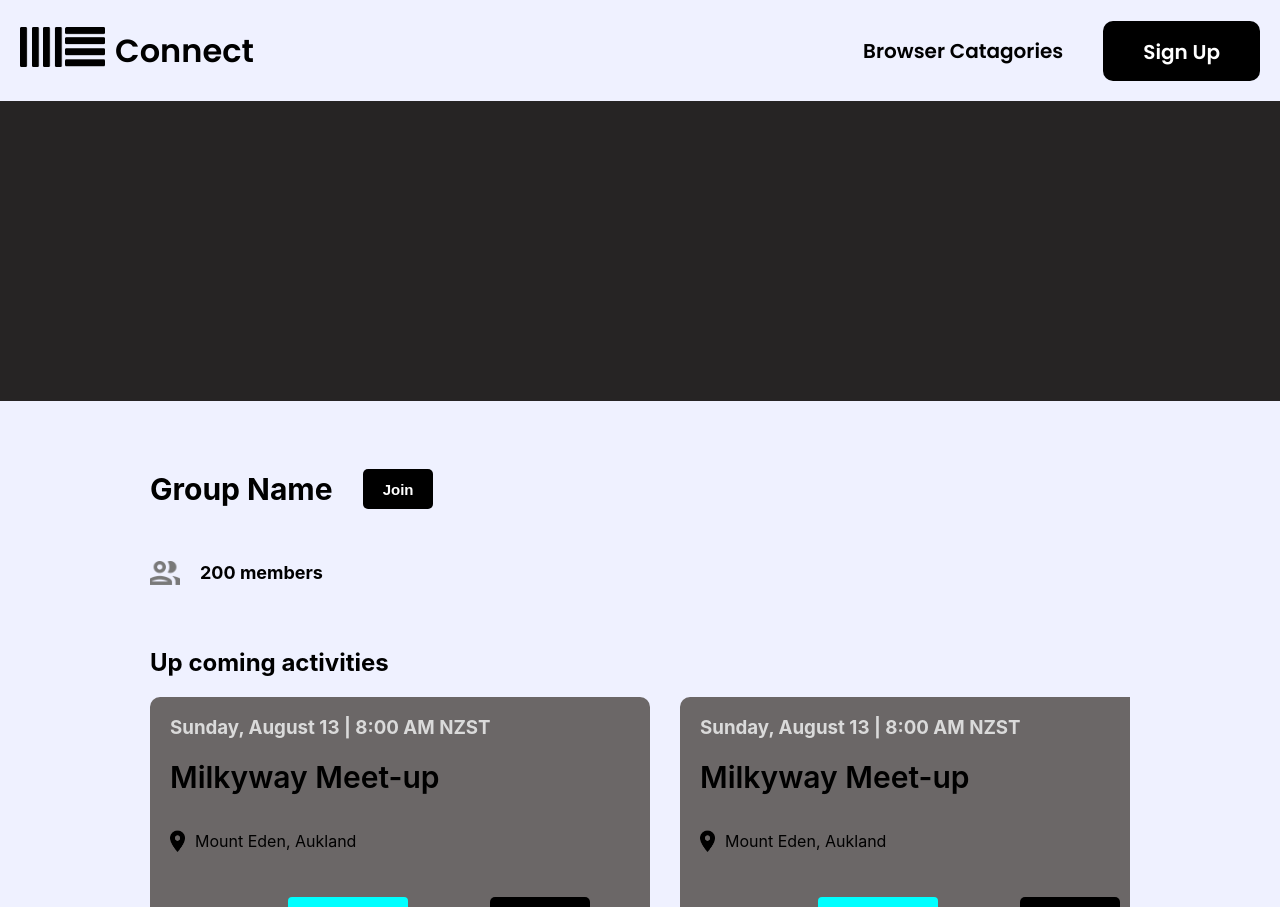
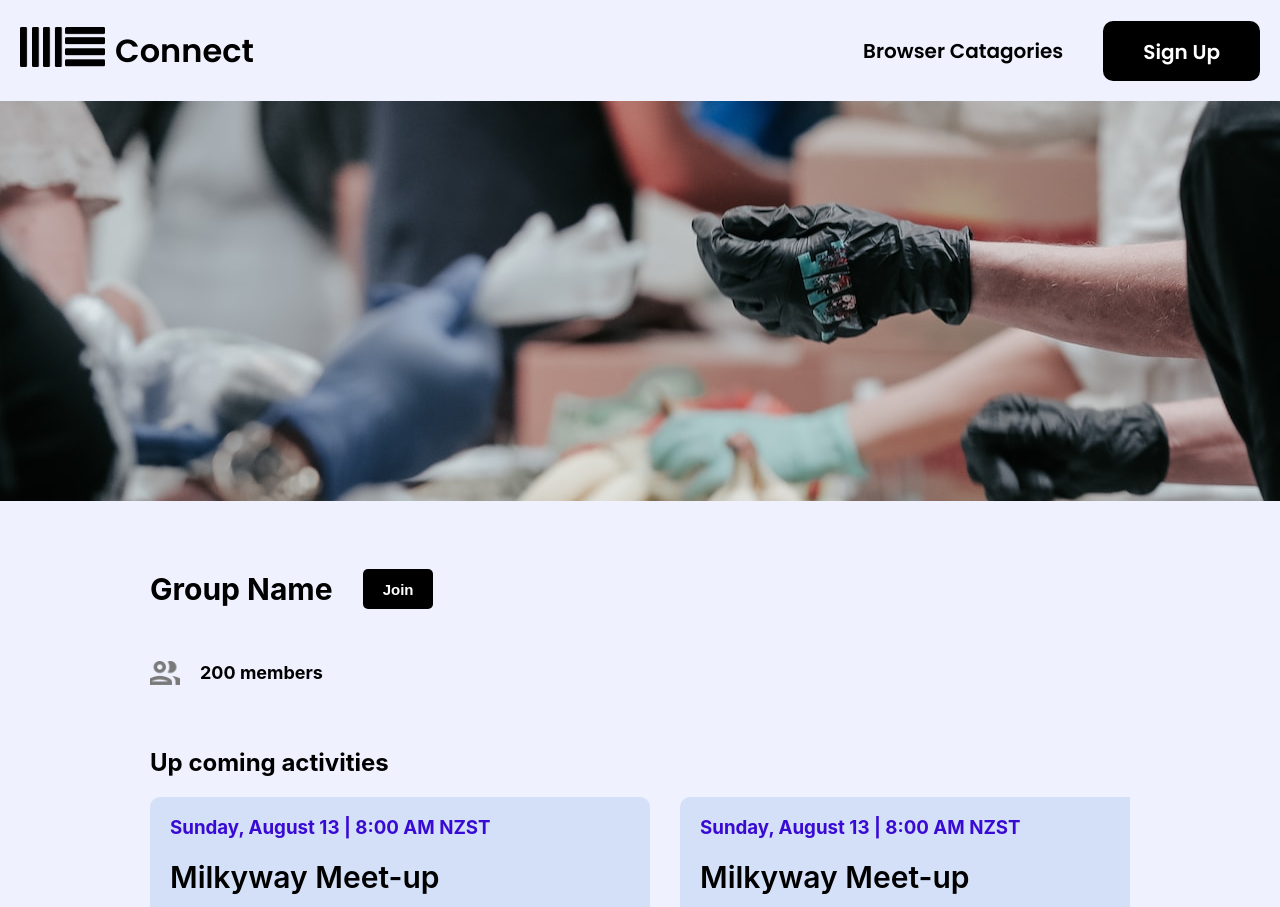
Before and after one commit to humaidiar/CommunityTechApp, a React (Create React App) app in the folder event-app-prototype/: page /group in a window 1280 px wide. Shown: the top 907 px of the page. Built offline with nearby package versions, Linux system fonts and the light colour scheme.

Commit message:
DONE!!!!

```diff
--- a/event-app-prototype/src/Style/Group.css
+++ b/event-app-prototype/src/Style/Group.css
@@ -1,17 +1,16 @@
-.groupContainer{
+.groupContainer {
     background-color: #EFF1FF !important;
     width: 100%;
     height: 100%;
 }
 
-.groupContainer .groupBk{
+.groupContainer .groupBk {
     width: 100%;
-    height: 300px;
-    background-color: rgb(38, 36, 36);
+    height: 400px;
+    background-image: url('../Images/dome-charity.jpg');
 }
 
-.groupContainer .groupContent .groupHeader
-{
+.groupContainer .groupContent .groupHeader {
     /* font-size: 40px; */
     display: flex;
     font-weight: 600;
@@ -21,7 +20,7 @@
     align-items: center;
 }
 
-.groupContainer .groupContent .groupHeader h1{
+.groupContainer .groupContent .groupHeader h1 {
     font-size: 30px;
     margin-right: 30px;
 
@@ -54,32 +53,32 @@
     margin-right: 20px;
 }
 
-.groupContainer .groupContent .groupInfo h2{
+.groupContainer .groupContent .groupInfo h2 {
     font-size: 18px;
 }
 
 
-.eventBox{
+.eventBox {
     padding-left: 20px;
 }
 
-.mySwiper{
+.mySwiper {
     width: 100%;
 }
 
-.EventSlide{
-    background-color: #6b6767;
+.EventSlide {
+    background-color: #D4E0F8;
     border-radius: 10px;
     width: 500px !important;
 }
 
-.eventBox .eventDate{
+.eventBox .eventDate {
     font: 12px;
-    color: #dadada;
+    color: #390ad3;
 
 }
 
-.eventBox .eventTitle{
+.eventBox .eventTitle {
     font-size: 30px;
     font-weight: 600;
 
@@ -91,7 +90,7 @@
     /* margin-top: 10px; */
 }
 
-.eventBox .locationBox img{
+.eventBox .locationBox img {
     width: 15px;
     margin-right: 10px;
 }
@@ -106,12 +105,12 @@
 }
 
 
-.eventBox .bottmInfo .eventInfo .attend{
+.eventBox .bottmInfo .eventInfo .attend {
     display: flex;
     align-items: center;
 }
 
-.eventBox .bottmInfo .eventInfo .attend .spotLeft{
+.eventBox .bottmInfo .eventInfo .attend .spotLeft {
     /* width: 20px; */
     display: flex;
     margin-left: 10px;
@@ -120,7 +119,8 @@
     border-radius: 4px;
     align-items: center;
     justify-content: center;
-    background-color: aqua;
+    color: #ffffff;
+    background-color: #2664DA;
 }
 
 .eventBtn button {
@@ -130,5 +130,4 @@
     height: 40px;
     border-radius: 5px;
     width: 100px
-
 }
--- a/event-app-prototype/src/Style/HomePage.css
+++ b/event-app-prototype/src/Style/HomePage.css
@@ -42,7 +42,7 @@
 }
 
 .interestBox .interestImg {
-    background-color: rgb(72, 72, 72);
+    background-image: url('../Images/dome-charity.jpg');
     height: 40%;
     background-size: cover;
     border-radius: 20px 20px 0px 0px;
```
Also changed, not shown: event-app-prototype/src/Images/dome-charity.jpg (added).
